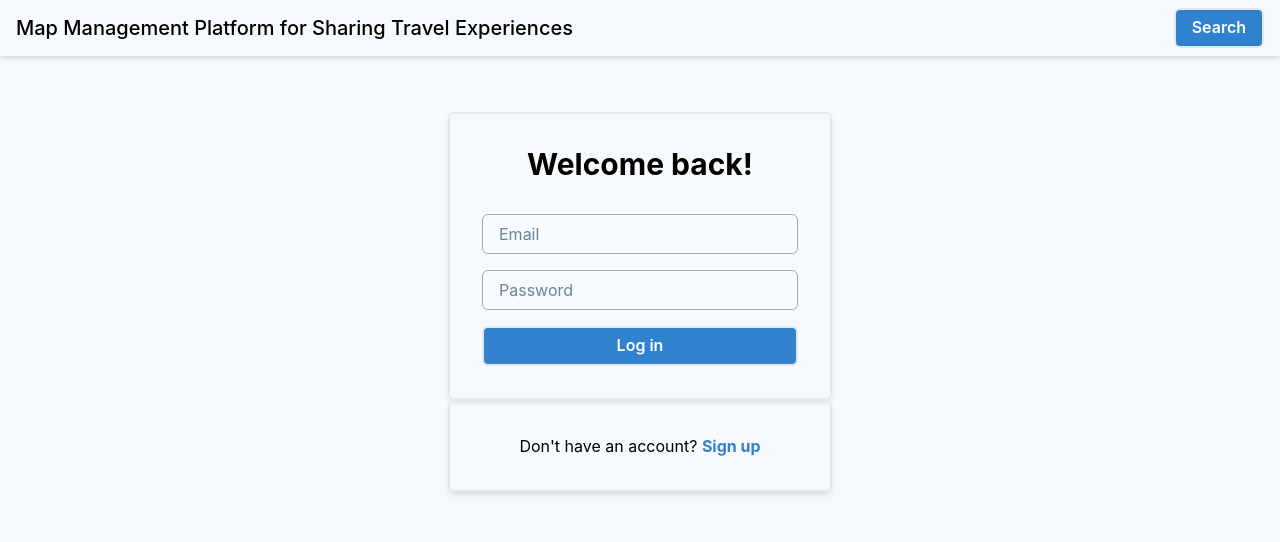
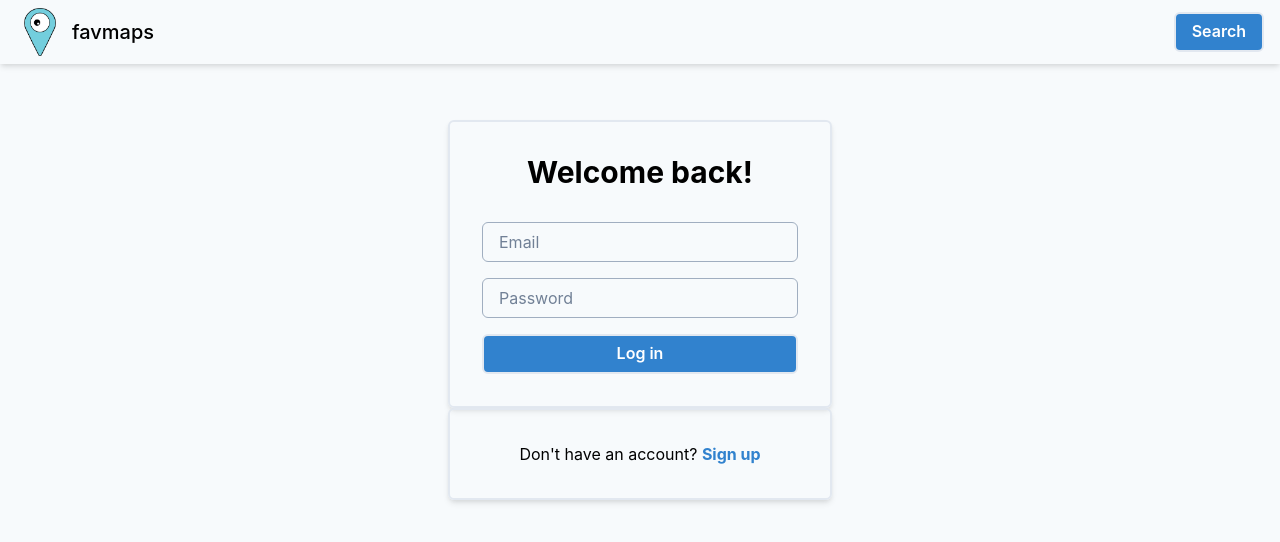
Before and after one commit to vnpnko/Map-Management-Platform-for-Sharing-Travel-Experiences, a React (Vite) app in the folder client/: page / in a window 1280 px wide. Shown: the top 542 px of the page. Built offline with nearby package versions, Linux system fonts and the light colour scheme.

Commit message:
Update Header component; add logo and adjust layout

```diff
--- a/client/index.html
+++ b/client/index.html
@@ -3,7 +3,11 @@
   <head>
     <meta charset="UTF-8" />
     <meta name="viewport" content="width=device-width, initial-scale=1.0" />
-    <title>react-go-maps</title>
+    <title>favmaps</title>
+    <link rel="icon" href="./src/assets/favmaps_logo.png" />
+<!--    <link rel="icon" href="./src/assets/favmaps_logo.png" sizes="16x16" />-->
+<!--    <link rel="icon" href="./src/assets/favmaps_logo.png" sizes="32x32" />-->
+<!--    <link rel="icon" href="./src/assets/favmaps_logo.png" sizes="96x96" />-->
   </head>
   <body>
     <div id="root"></div>
--- a/client/src/components/layout/Header.tsx
+++ b/client/src/components/layout/Header.tsx
@@ -1,7 +1,8 @@
-import { Flex, Text } from "@chakra-ui/react";
+import { Flex, Image, Text } from "@chakra-ui/react";
 import CustomButton from "../common/CustomButton.tsx";
 import { useUser } from "../../context/UserContext.tsx";
 import { useLocation, useNavigate } from "react-router-dom";
+import logo from "../../assets/favmaps_logo.png";
 
 export function Header() {
   const { loggedInUser } = useUser();
@@ -66,10 +67,19 @@ export function Header() {
       justify="space-between"
       boxShadow="md"
       px={4}
+      py={1}
     >
-      <Text fontSize="xl" fontWeight="medium" color="black">
-        Map Management Platform for Sharing Travel Experiences
-      </Text>
+      <Flex align="center">
+        <Image src={logo} alt="favmaps logo" boxSize={12} mr={2} />
+        <Text
+          fontSize="xl"
+          fontWeight="medium"
+          color="black"
+          fontFamily="heading"
+        >
+          favmaps
+        </Text>
+      </Flex>
 
       <Flex gap={4} my={2}>
         {buttons}
```
Also changed, not shown: client/src/assets/favmaps_logo.png (added).
